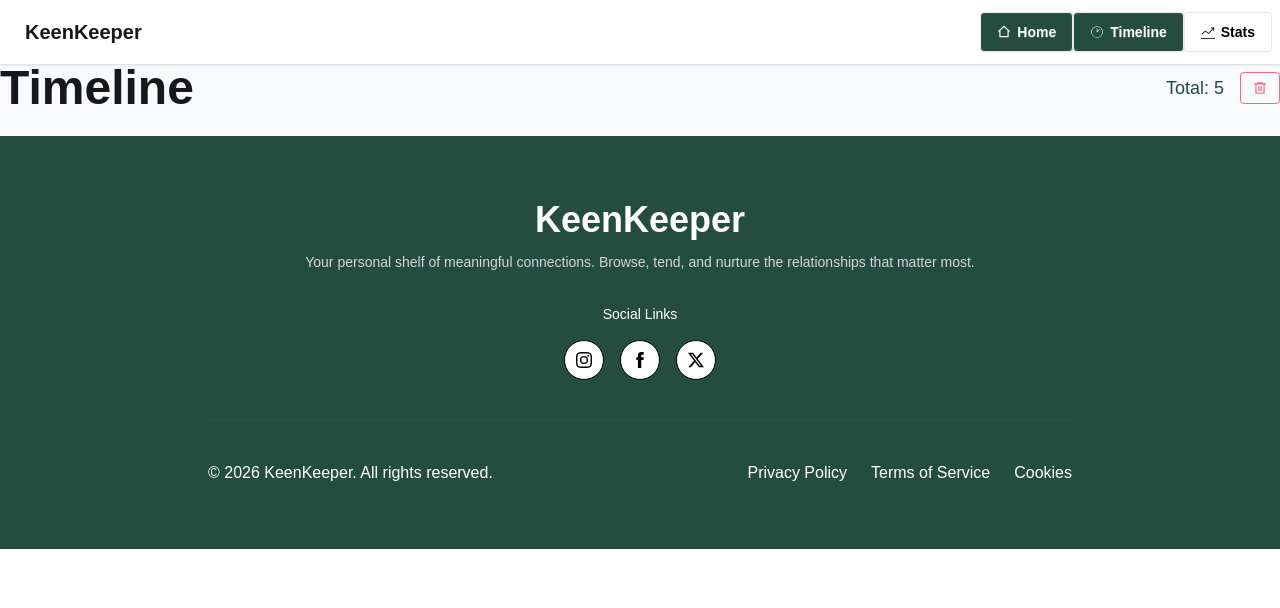
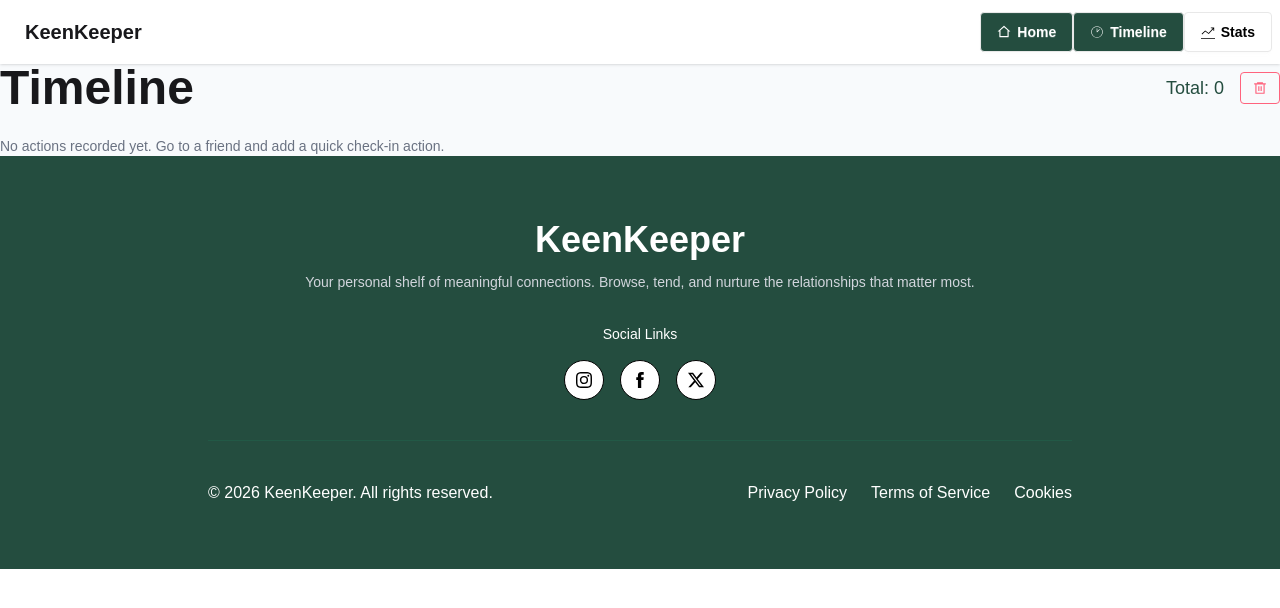
Before and after one commit to shantodey/Module-42-KeenKeeper, a React (Vite) app: page /timeline in a window 1280 px wide. Shown: the top 608 px of the page. Built offline with nearby package versions, Linux system fonts and the light colour scheme.

Commit message:
used liftupstate

```diff
--- a/src/Root/HomePage/IndividualFriends.jsx
+++ b/src/Root/HomePage/IndividualFriends.jsx
@@ -1,21 +1,17 @@
 
-import { useState } from 'react';
 import { AiOutlineDelete } from 'react-icons/ai';
 import { BsChatSquareText } from 'react-icons/bs';
 import { CiPhone } from 'react-icons/ci';
 import { FaRegBell } from 'react-icons/fa';
 import { LuCalendarMinus2 } from 'react-icons/lu';
 import { PiVideoCamera } from 'react-icons/pi';
-import { useLoaderData, useParams } from 'react-router';
+import { useLoaderData, useParams, useOutletContext } from 'react-router';
 
 const IndividualFriends = () => {
   const { id } = useParams()
   const userdata = useLoaderData()
   const user = userdata.find((i) => i.id === Number(id))
-  const [selectedActions, setSelectedActions] = useState([]);
-  const handleAddAction = (action) => {
-    setSelectedActions((prev) => [...prev, action]);
-  };
+  const { handleAddAction, selectedActions } = useOutletContext();
   console.log(selectedActions);
 
   return (
--- a/src/Root/HomePage/TimeLine.jsx
+++ b/src/Root/HomePage/TimeLine.jsx
@@ -1,20 +1,36 @@
 import React from 'react';
 import { RiDeleteBin6Line } from 'react-icons/ri';
+import { useOutletContext } from 'react-router';
 
 const TimeLine = () => {
+    const { selectedActions } = useOutletContext();
+
     return (
         <section>
             <div className='container mx-auto'>
                 <div className='flex items-center justify-between mb-6 '>
                     <h1 className='text-4xl md:text-5xl font-bold '>Timeline </h1>
                     <div className='flex items-center gap-4'>
-                        <h1 className='font-medium text-[#244d3f] text-lg'> Total: 5</h1>
+                        <h1 className='font-medium text-[#244d3f] text-lg'> Total: {selectedActions.length}</h1>
                         <button className=' btn btn-error h-8 w-10 p-2 btn-outline hover:text-white tooltip tooltip-bottom tooltip-error'>
                             <RiDeleteBin6Line />
                         </button>
                     </div>
                 </div>
-
+                {selectedActions.length ? (
+                    <div className='rounded-lg border border-gray-100 bg-white p-6 shadow-sm'>
+                        <h2 className='text-xl font-semibold mb-4'>Recent Actions</h2>
+                        <div className='grid grid-cols-1 md:grid-cols-3 gap-3'>
+                            {selectedActions.map((action, index) => (
+                                <div key={`${action}-${index}`} className='rounded-lg border border-gray-200 bg-slate-50 p-4 text-center'>
+                                    {action}
+                                </div>
+                            ))}
+                        </div>
+                    </div>
+                ) : (
+                    <p className='text-sm text-gray-500'>No actions recorded yet. Go to a friend and add a quick check-in action.</p>
+                )}
             </div>
         </section>
     );
--- a/src/Root/Root.jsx
+++ b/src/Root/Root.jsx
@@ -1,13 +1,19 @@
+import { useState } from 'react';
 import Navbers from './HomePage/Navbers';
 import Footer from './HomePage/Footer';
 import { Outlet } from 'react-router';
 
 const Root = () => {
+    const [selectedActions, setSelectedActions] = useState([]);
+
+    const handleAddAction = (action) => {
+        setSelectedActions((prev) => [...prev, action]);
+    };
 
     return (
         <>
             <Navbers />
-            <Outlet />
+            <Outlet context={{ selectedActions, handleAddAction }} />
             <Footer />
 
         </>
```
